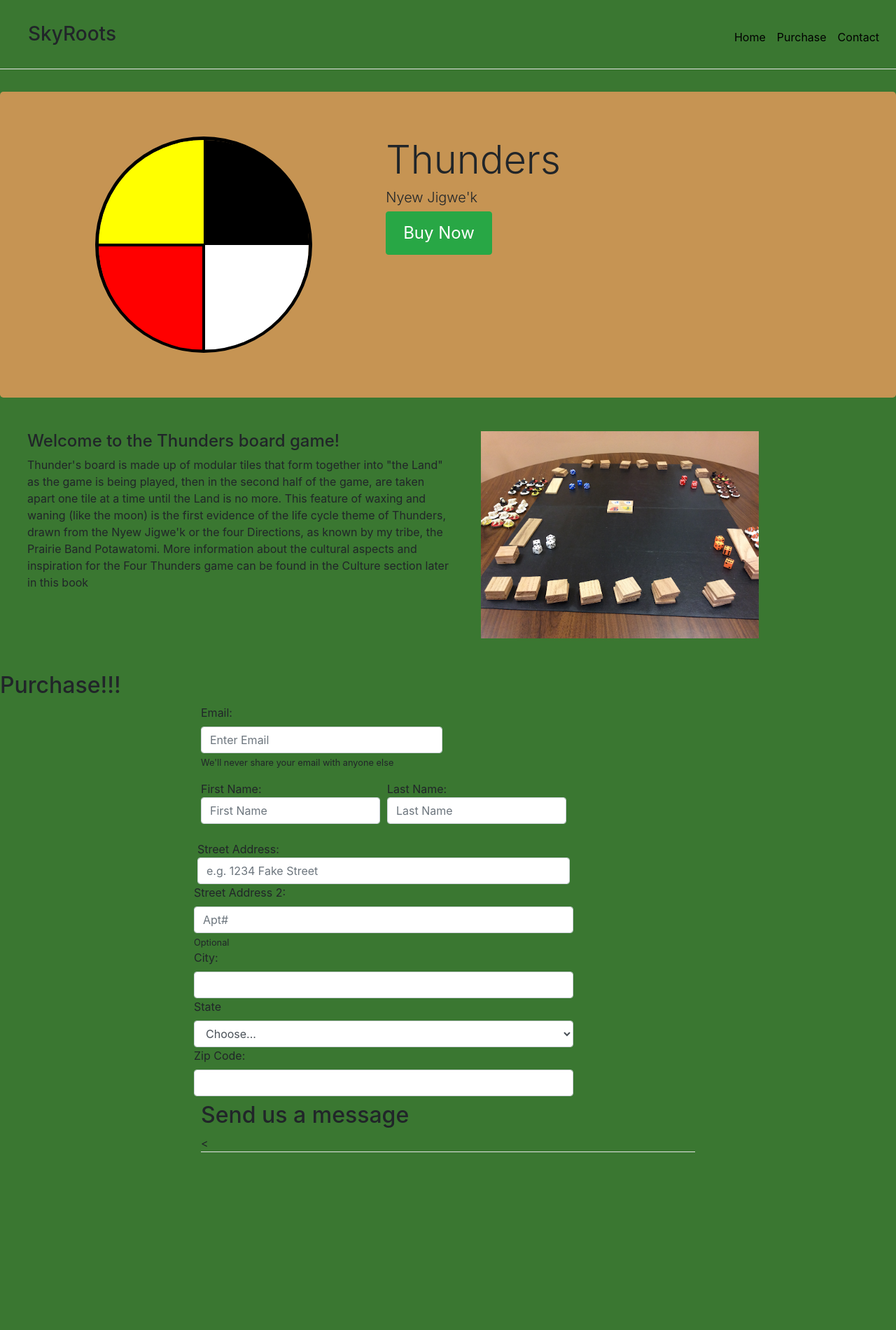
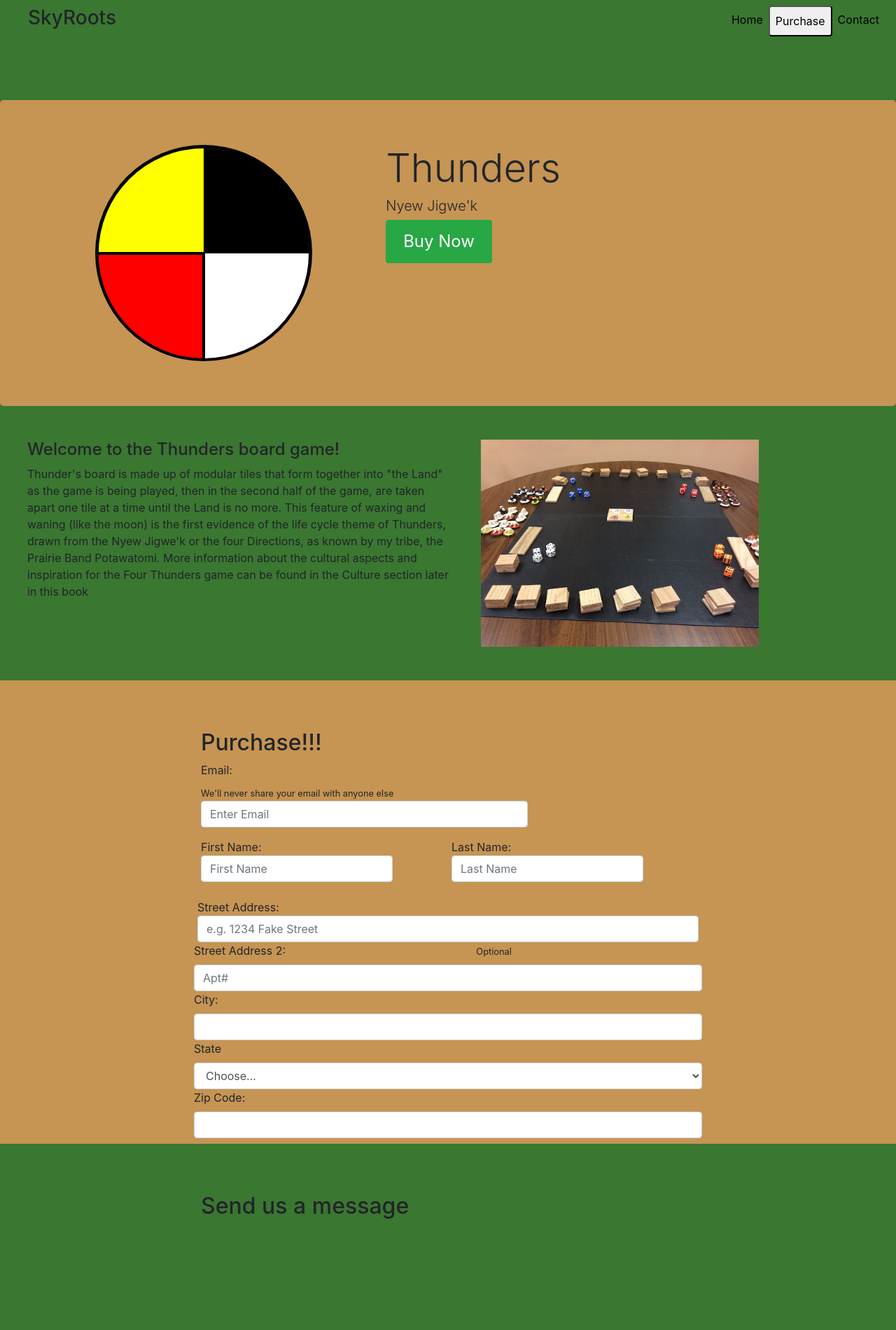
Before and after one commit to Zestymcspicy/skyRoots, a website: page app/index.html in a window 1280 px wide. Shown: the top 1900 px of the page at 70% size. Before the commit the page ends 1694 px from the top, so only its background shows below. Drawn offline with nearby package versions, Linux system fonts and the light colour scheme; files that its build step writes are made by us from their sources.

Commit message:
switch for menu items

```diff
--- a/app/index.html
+++ b/app/index.html
@@ -1,5 +1,6 @@
 <!doctype html>
 <html class="no-js" lang="">
+
 <head>
   <meta charset="utf-8">
   <meta name="description" content="">
@@ -18,13 +19,14 @@
   <script src="scripts/modernizr.js"></script>
   <!-- endbuild -->
 </head>
+
 <body>
   <!--[if IE]>
       <p class="browserupgrade">You are using an <strong>outdated</strong> browser. Please <a href="http://browsehappy.com/">upgrade your browser</a> to improve your experience.</p>
     <![endif]-->
   <!-- <div class="container"> -->
   <div class="header">
-        <nav class="navbar navbar-expand-lg">
+    <nav class="navbar fixed-top navbar-expand-lg">
       <h3 class="ml-4">SkyRoots</h3>
       <button class="navbar-toggler" type="button" data-toggle="collapse" data-target="#navbarNav" aria-controls="navbarNav" aria-expanded="false" aria-label="Toggle navigation">
         <span class="navbar-toggler-icon">
@@ -36,19 +38,20 @@
       <div class="collapse navbar-collapse" id="navbarNav">
         <ul class="navbar-nav nav-pills ml-auto">
           <li class="nav-item">
-              <a href="#" class="nav-link js-link">Home</a>
+            <a href="#Home" class="nav-link js-link">Home</a>
           </li>
           <li class="nav-item">
-              <a href="#purchase" class="nav-link js-link">Purchase</a>
+            <button class="nav-link js-link">Purchase</button>
           </li>
           <li class="nav-item">
-              <a href="#contact" class="nav-link js-link">Contact</a>
+            <a href="#Contact" class="nav-link js-link">Contact</a>
           </li>
         </ul>
       </div>
     </nav>
   </div>
-      <div id="homePage" class="page-js">
+  <div id="Home" class="js-page">
+    <div class="top-spacer"></div>
     <div class="jumbotron container-fluid">
       <div class="row">
         <div class="col-1"></div>
@@ -88,42 +91,39 @@
       <img class="col-lg-4" src="images/gamePieces.png" alt="The game board at the beginning of play" />
     </div>
   </div>
-      <div id="purchase" class="page-js">
+  <div id="Purchase" class="js-page">
+    <div class="container">
+      <div class="top-spacer"></div>
       <h2>Purchase!!!</h2>
-        <div class="container">
       <div class="row">
-            <div class="col-9">
+        <div class="col-12">
           <form>
             <div class="form-row">
               <div class="form-group col-md-8">
                 <label for="emailInput">Email:</label>
-            <input type="email" class="form-control" placeholder="Enter Email"
-            id="emailInput" aria-describedby="emailHelp"></input>
                 <small id="emailHelp" class="form-text">
                   We'll never share your email with anyone else</small>
+                <input type="email" class="form-control" placeholder="Enter Email" id="emailInput" aria-describedby="emailHelp"></input>
               </div>
             </div>
             <div class="form-row">
               <div class="form-group col-md-6">
                 <label for="firstNameInput">First Name:</span>
-            <input type="text" class="form-control" placeholder="First Name"
-            id="firstNameInput" required></input>
+                  <input type="text" class="form-control" placeholder="First Name" id="firstNameInput" required></input>
               </div>
               <div class="form-group col-md-6">
                 <label for="lastNameInput">Last Name:</span>
-            <input type="text" class="form-control" placeholder="Last Name"
-            id="lastNameInput" required></input>
+                  <input type="text" class="form-control" placeholder="Last Name" id="lastNameInput" required></input>
               </div>
             </div>
             <div class="form-row">
               <label for="streetAddress1">Street Address:</span>
-            <input type="text" class="form-control" placeholder="e.g. 1234 Fake Street"
-            id="streetAddress1" required></input>
+                <input type="text" class="form-control" placeholder="e.g. 1234 Fake Street" id="streetAddress1" required></input>
                 <div>
                   <div class="form-row">
                     <label for="streetAddress2">Street Address 2:</label>
-            <input type="text" class="form-control" placeholder="Apt#"id="streetAddress2"></input>
-            <small class="form-text">Optional</small>
+                    <small class="form-text mx-auto">Optional</small>
+                    <input type="text" class="form-control" placeholder="Apt#" id="streetAddress2"></input>
                   </div>
                   <div class="form-row">
                     <label for"cityInput">City:</label>
@@ -190,12 +190,16 @@
         </div>
       </div>
     </div>
-
+  </div>
+  </div>
   </div>
 
-      <div id="contact" class="page-js">
+  <div id="Contact" class="js-page">
+    <div class="container">
+      <div class="top-spacer"></div>
       <h2>Send us a message</h2>
-        <
+      <div style="height: 800px"></div>
+    </div>
   </div>
 
   <div class="footer">
@@ -210,4 +214,5 @@
   <script src="scripts/main.js"></script>
   <!-- endbuild -->
 </body>
+
 </html>
--- a/app/scripts/main.js
+++ b/app/scripts/main.js
@@ -1,8 +1,22 @@
+const links = document.querySelectorAll('.js-link');
+const pages = document.querySelectorAll('.js-page');
+const navbarNav = document.getElementById('navbarNav');
+
 document.querySelector( '.navbar-toggler-icon' ).addEventListener( 'click', function() {
-  console.log('hello')
+  // console.log('hello')
   this.classList.toggle( 'active' );
 });
 
+links.forEach(link => link.addEventListener('click', ()=> {
+  navbarNav.classList.remove('show');
+  // navbarNav.classList.add('collapsing');
+  // setTimeout(()=>{
+  //   navbarNav.classList.remove('collapsing');
+  // }, 1000)
+}))
+
+
+// function toggleMenu
 // Uncomment to enable Bootstrap tooltips
 // https://getbootstrap.com/docs/4.0/components/tooltips/#example-enable-tooltips-everywhere
 // $(function () { $('[data-toggle="tooltip"]').tooltip(); });
@@ -10,3 +24,13 @@ document.querySelector( '.navbar-toggler-icon' ).addEventListener( 'click', func
 // Uncomment to enable Bootstrap popovers
 // https://getbootstrap.com/docs/4.0/components/popovers/#example-enable-popovers-everywhere
 // $(function () { $('[data-toggle="popover"]').popover(); });
+
+links.forEach(link => {
+  link.addEventListener('click', function(e) {
+  console.log(e);
+  pages.forEach(page => {
+    page.style.display='none'
+  });
+  document.querySelector(`#${e.target.innerHTML}`).style.display= 'block';
+  })
+});
--- a/app/styles/main.scss
+++ b/app/styles/main.scss
@@ -47,6 +47,14 @@ body {
   background-color: #3a7731;
   padding-top: 1.5rem;
   padding-bottom: 1.5rem;
+}
+
+
+.top-spacer{
+  height: 70px;
+}
+.navbar {
+  background-color: #3a7731;
 }
 
 .navbar-toggler-icon > div{
@@ -109,6 +117,9 @@ body {
   border-top: .05rem solid #e5e5e5;
 }
 
+#Purchase{
+  background-color: #c69453;
+}
 /* Customize container */
 @media (min-width: 48em) {
   .container {
```
Lines whose indentation alone changed are shown as unchanged.
